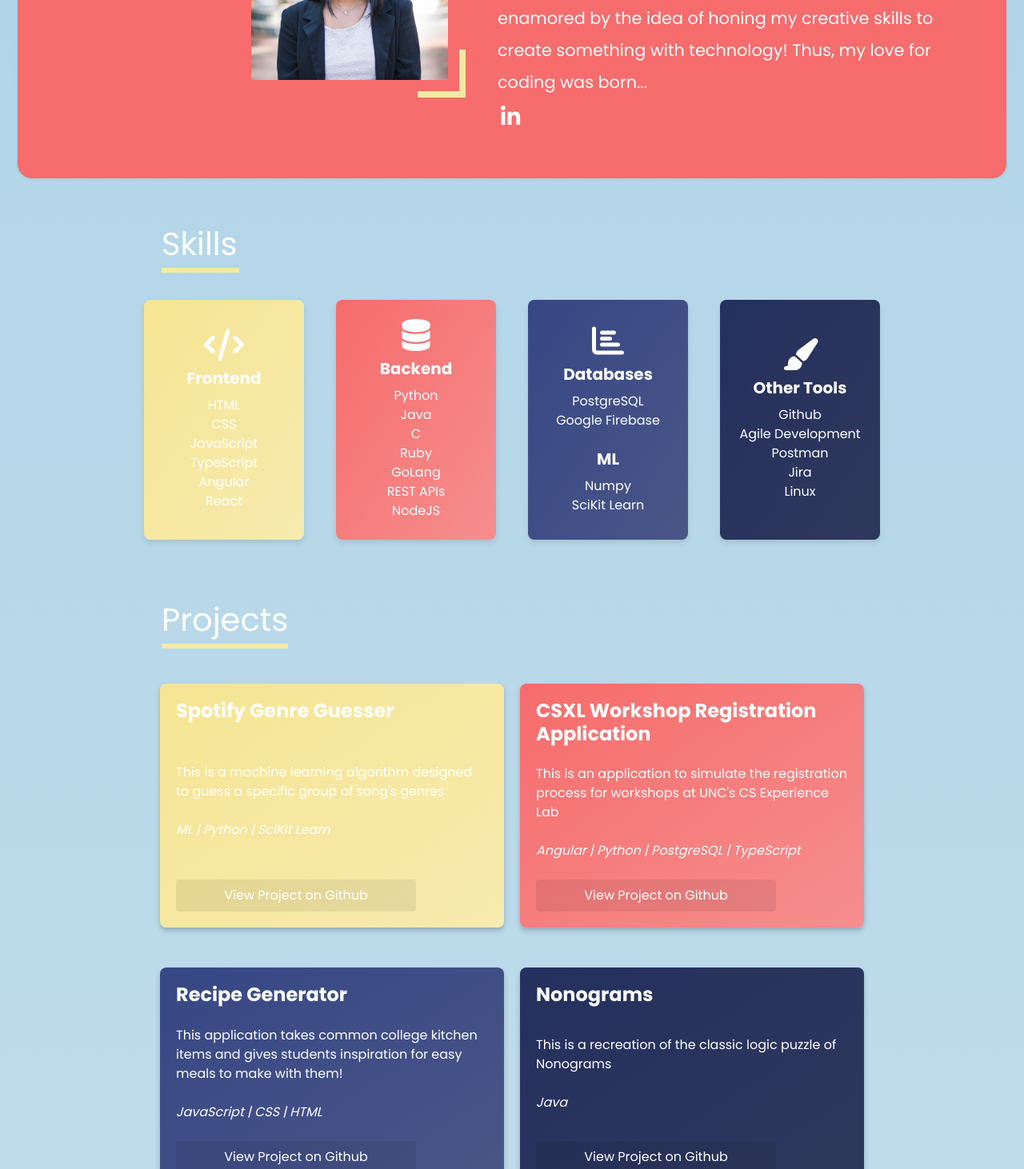
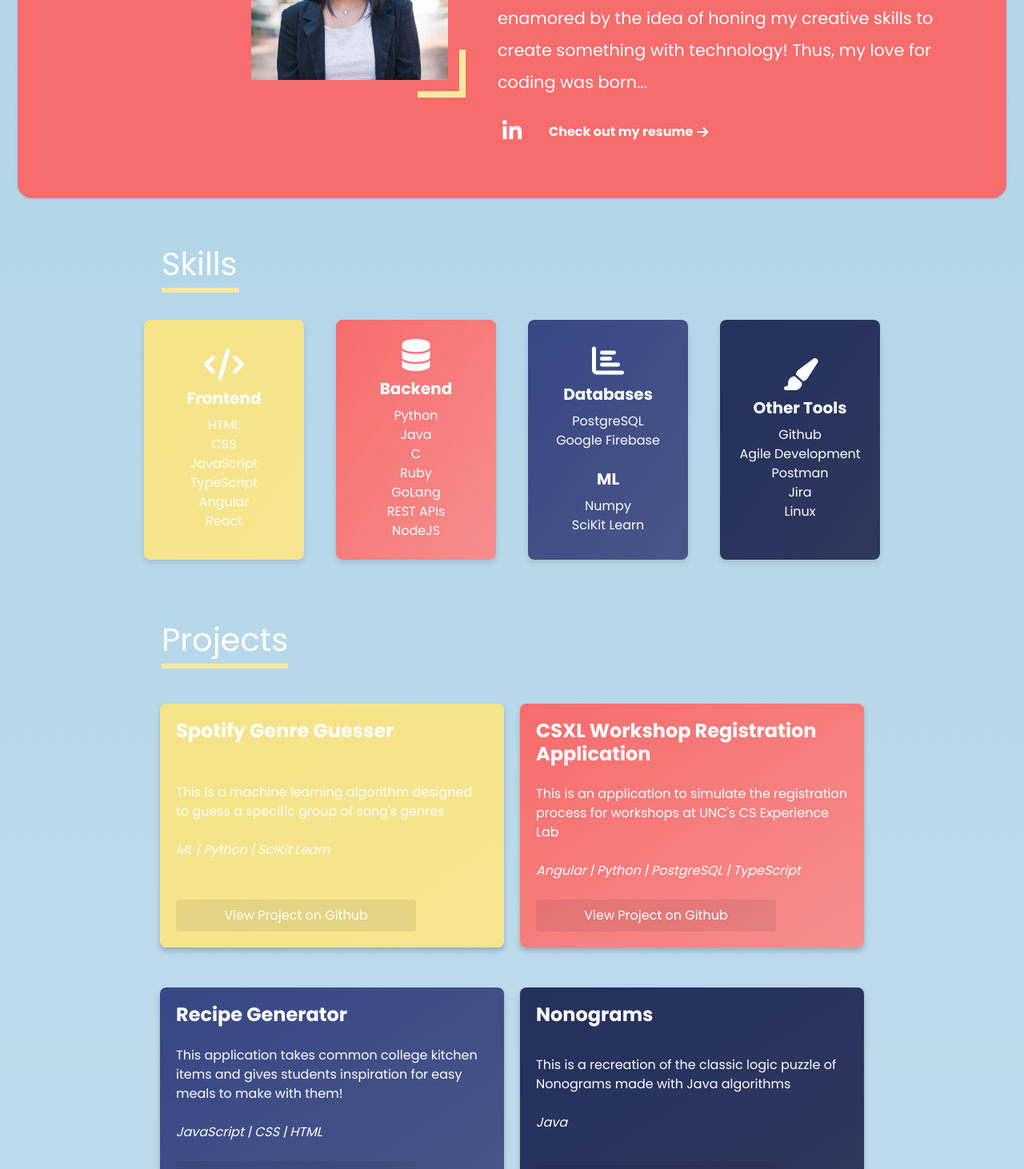
Before and after one commit to msnallak/test, an Angular app: page / in a window 1280 px wide. Shown: the part 1320-2782 px from the top of the page at 80% size. Built offline with nearby package versions, Linux system fonts and the light colour scheme.

Commit message:
site done!!!

```diff
--- a/src/app/app.component.css
+++ b/src/app/app.component.css
@@ -328,7 +328,7 @@ img:hover {
 }
 
 .project-card {
-  background: linear-gradient(to bottom right,  #f5e593, #f7ebaf);
+  background: linear-gradient(to bottom right,  #f5e389, #f7e68f);
   padding: 20px;
   border-radius: 8px;
   box-shadow: 0 4px 6px rgba(0, 0, 0, 0.202);
@@ -408,30 +408,6 @@ img:hover {
   width: 300px
 }
 
-.resume-button-container {
-  margin-top: 50px;
-}
-
-.resume-button {
-  display: inline-block;
-  padding: 12px 24px;
-  background-color: #f76c6c76;
-  color: #ffffff;
-  border-radius: 4px;
-  text-decoration: none;
-  font-size: 18px;
-  font-weight: bold;
-  transition: background-color 0.3s ease-in-out;
-}
-
-.resume-button i {
-  margin-left: 10px;
-}
-
-.resume-button:hover {
-  background-color: #f95c5c; /* Darken the background color on hover */
-}
-
 #skills, #projects {
   position: relative;
   font-size: 2.5rem;
@@ -463,3 +439,79 @@ img:hover {
   background-color: #F8E9A1; /* Replace with your desired underline color */
   border-radius: 0px; /* Adjust the border radius to make the underline ends rounded or squared */
 }
+
+.links {
+  display: flex;
+  align-items: center;
+  margin-top: 10px;
+  margin-left: 333px;
+}
+
+.resume-button .btn {
+  background-color: #F76C6C;
+  color: #ffffff;
+  padding: 10px 20px;
+  border-radius: 4px;
+  text-decoration: none;
+  margin-left: 10px; /* Add margin to create space between the LinkedIn link and the button */
+  display: flex; /* To align the arrow next to the text */
+  align-items: center; /* To vertically center the arrow */
+  font-weight: bold;
+  margin-top:9px;
+}
+
+.resume-button .btn:hover {
+  background-color: #f68e8e;
+}
+
+.resume-button .fas {
+  font-size: 16px; /* Adjust the font size of the arrow */
+  margin-left: 5px; /* Add some space between the text and the arrow */
+}
+
+.page-footer {
+  background: linear-gradient(to bottom right, #F76C6C, #f68e8e); /* Gradient background */
+  color: #ffffff; /* Text color */
+  padding: 40px;
+  text-align: center;
+  margin-top: 70px;
+}
+
+.page-footer h4 {
+  margin-bottom: 20px;
+  font-size: 24px;
+  font-weight: bold;
+}
+
+.page-footer p {
+  margin: 5px 0;
+  font-size: 18px;
+}
+
+/* Add some flair to the footer links */
+.page-footer a {
+  color: #374785;
+  text-decoration: none;
+  transition: color 0.2s ease-in-out;
+}
+
+.page-footer a:hover {
+  color: #16214e;
+}
+
+/* Add a subtle box shadow to the footer */
+.page-footer {
+  box-shadow: 0px -5px 15px rgba(0, 0, 0, 0.3);
+}
+
+.navbar-custom .nav-link {
+  color: #ffffff !important; /* Replace with desired text color */
+  font-size: 18px; /* Set the default font size */
+  transition: transform 0.3s ease-in-out; /* Add transition for transform */
+}
+
+/* Enlarge the font size on hover */
+.navbar-custom .nav-link:hover {
+  color: #ffffff !important; /* Replace with desired hover text color */
+  transform: scale(1.2); /* Adjust the scaling factor as needed */
+}
--- a/src/app/app.component.html
+++ b/src/app/app.component.html
@@ -12,7 +12,7 @@
 
       /* Customize the navbar color */
       .navbar-custom {
-        background: linear-gradient(to bottom right, #A8D0E6, #A8D0E6);
+        background: linear-gradient(to bottom right, #F76C6C, #f68e8e);
       }
 
       .navbar-custom .navbar-brand,
@@ -43,7 +43,7 @@
 
       /* Gradient background */
       .skill:nth-child(1) {
-        background: linear-gradient(to bottom right,  #f5e593, #f7ebaf);
+        background: linear-gradient(to bottom right,  #f5e389, #f7e68f);
       }
 
       .skill:nth-child(2) {
@@ -133,10 +133,16 @@
               <br>
               When I was younger, I really enjoyed drawing, making short films, braiding hair, and pretty much anything else that required me to be creative. One of my favorite movies growing up was Iron Man, and I was enamored by the idea of honing my creative skills to create something with technology! Thus, my love for coding was born...
           </p>
-        <div style='margin-left:331px' class="linkedin-link">
+          <div class="links">
+              <div class="linkedin-link">
                   <a href="https://www.linkedin.com/in/manisha-nallakatla/" target="_blank">
                       <img src="assets/displaying-19-gallery-images-for-linkedin-logo-png-25.png" alt="LinkedIn Profile" class="linkedin-symbol" style="width: 30px; height: auto;">
                   </a>
+              </div>
+              <!-- New Button -->
+              <div class="resume-button">
+                  <a href="path/to/your/resume.pdf" target="_blank" class="btn">Check out my resume<i class="fas fa-arrow-right"></i></a>
+              </div>
           </div>
           <br>
       </div>
@@ -198,7 +204,7 @@
       </div>
       <div class="project-card4">
         <h3 class="project-title">Nonograms</h3>
-          <p class="project-description">This is a recreation of the classic logic puzzle of Nonograms<br><br> <i> Java</i></p>
+          <p class="project-description">This is a recreation of the classic logic puzzle of Nonograms made with Java algorithms<br><br> <i> Java</i></p>
           <a class="project-link" href="https://github.com/comp301unc/a09-nonograms-msnallak">View Project on Github</a>
       </div>
 <!-- Add more project cards here as needed -->
@@ -206,14 +212,18 @@
 
   <br>
 
-  <div class="resume-button-container" style="text-align: center; margin-top: 50px;">
-    <a class="resume-button" href="link_to_your_resume.pdf" target="_blank">
-      Check out my resume
-      <i class="fas fa-arrow-right"></i>
-    </a>
+  <br>
+
+  <footer id="contact" class="page-footer">
+    <div class="container">
+      <div class="contact-info">
+        <h4>Contact Information:</h4>
+        <p>Email: <a href="mailto:your_email@example.com">msnallakatla@gmail.com</a></p>
+        <p>Phone: <a href="tel:+1234567890">(503) 780-6889</a></p>
+        <!-- Add any other contact information you want to display -->
       </div>
-
-  <br>
+    </div>
+  </footer>
 
     <script src="https://kit.fontawesome.com/your-font-awesome-kit.js"></script>
     <script src="https://code.jquery.com/jquery-3.6.0.min.js"></script>
```
Also changed, not shown: 52-520535_free-files-github-github-icon-png-white.png.jpeg (added), png-clipart-github-pages-logo-repository-fork-github-mammal-cat-like-mammal.png (added). Lines whose indentation alone changed are shown as unchanged.
